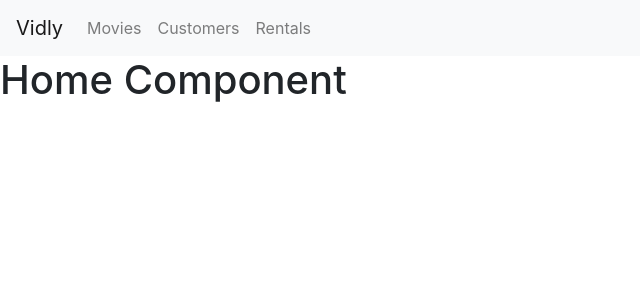
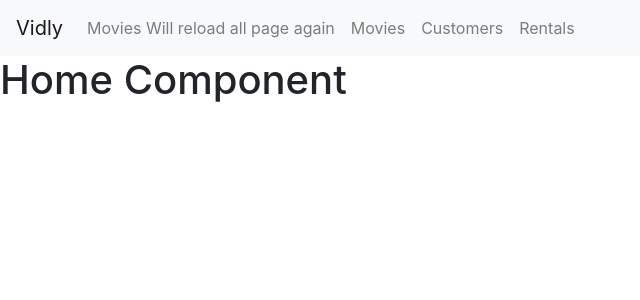
Before and after one commit to ahmadhori/react-movies-list, a React (Create React App) app: page / in a window 1280 px wide. Shown: the top 300 px of the page, without its empty margins (0-640 px from the left). Built offline with nearby package versions, Linux system fonts and the light colour scheme.

Commit message:
added an anchor to the navigation bar that will update all the page

```diff
--- a/src/components/common/navBar.jsx
+++ b/src/components/common/navBar.jsx
@@ -19,6 +19,10 @@ const NavBar = () => {
             </button>
             <div className="collapse navbar-collapse" id="navbarNavAltMarkup">
                 <div className="navbar-nav">
+                    <a className="nav-item nav-link" href="/movies">
+                        Movies Will reload all page again
+                    </a>
+
                     <NavLink className="nav-item nav-link" to="/movies">
                         Movies
                     </NavLink>
```
